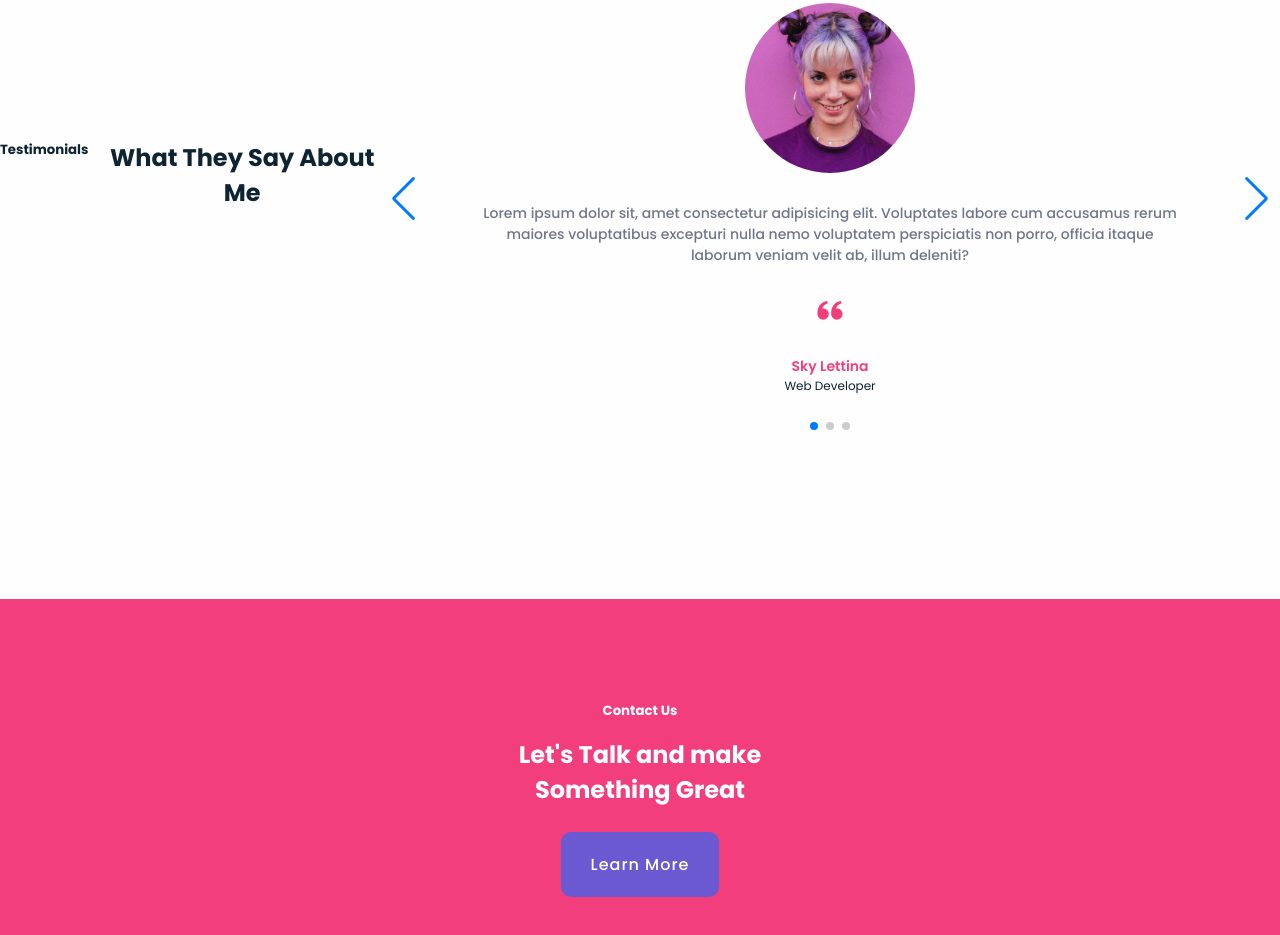
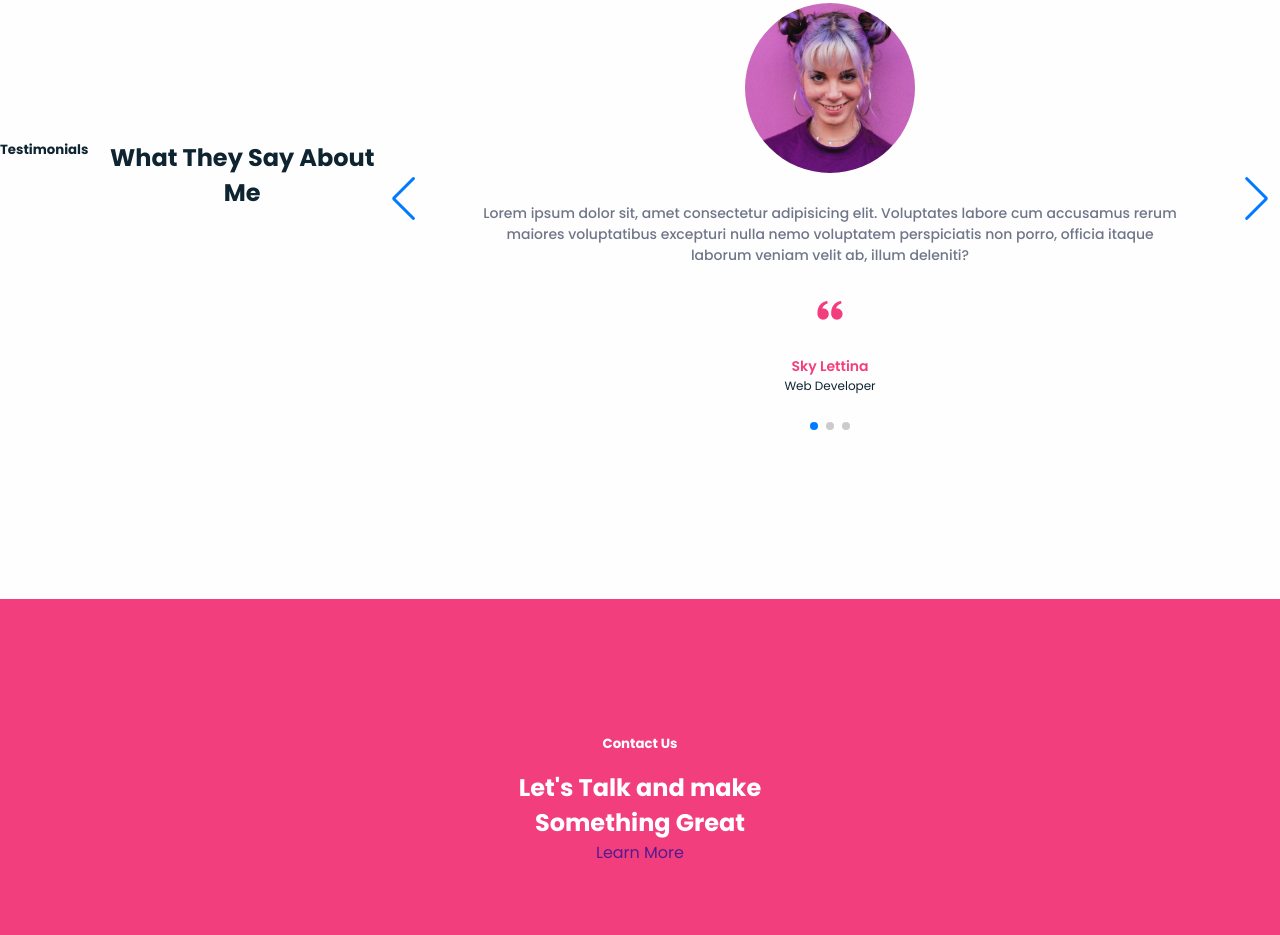
Before and after one commit to Trinityoguguah/portfolio.io, a plain HTML site: page index.html in a window 1280 px wide. Shown: the part 3229-4164 px from the top of the page. Drawn offline with nearby package versions, Linux system fonts and the light colour scheme.

Commit message:
my latest commit

```diff
--- a/index.html
+++ b/index.html
@@ -210,7 +210,7 @@
              <h2>Let's Talk and make</h2>
              <h2>Something Great</h2>
             </div>
-        <a href="" class="btn">Learn More</a>
+        <a href="" class="b">Learn More</a>
     </Footer>
 
 <script src="swiper-bundle.min.js"></script>
```
